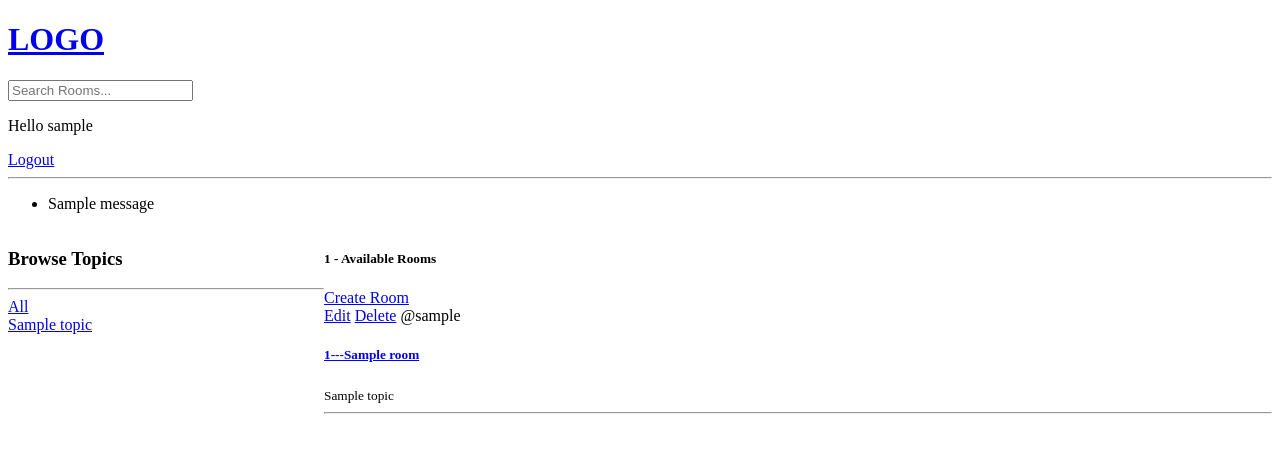
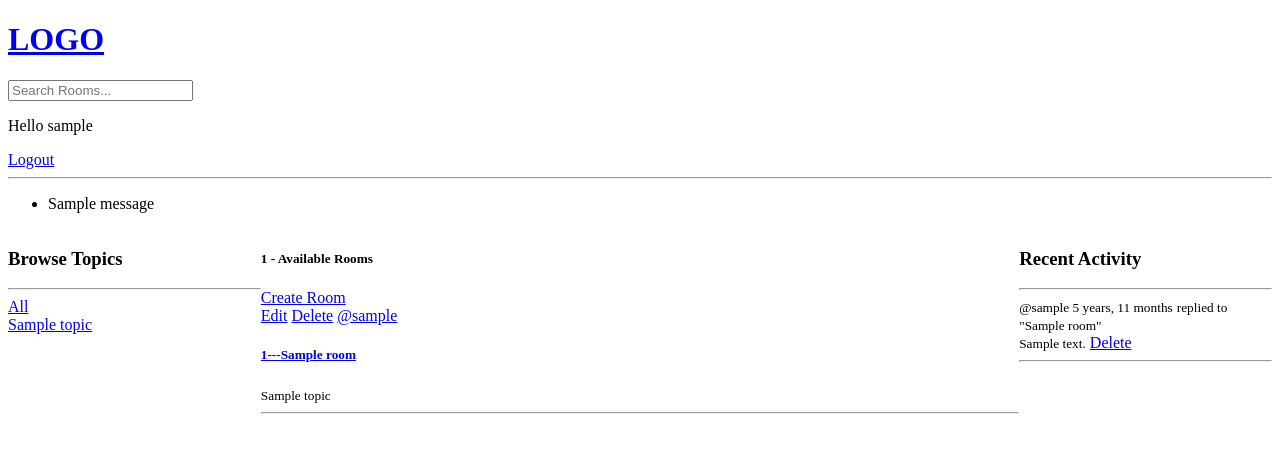
Before and after one commit to somtoochukwuichoku-vega/bud-study, a Django app: page / in a window 1280 px wide. Shown: the top 453 px of the page. Run offline with Django 5.2, Linux system fonts and the light colour scheme; a user stored in the database is signed in; tables that the repository leaves empty hold one stand-in row (values such as "Sample post"); one stand-in notice (Sample message) is shown.

Commit message:
add activities

```diff
--- a/budStudy/base/models.py
+++ b/budStudy/base/models.py
@@ -14,7 +14,7 @@ class Room(models.Model):
     topic=  models.ForeignKey(Topic, on_delete=models.SET_NULL, null=True)
     name = models.CharField(max_length=200)
     descrription = models.TextField(null=True,blank=True)
-    # participants =
+    participants = models.ManyToManyField(User, related_name='participants', blank=True)
     updated = models.DateTimeField(auto_now=True)
     created = models.DateTimeField(auto_now_add=True)
 
@@ -32,6 +32,8 @@ class message(models.Model):
     body = models.TextField()
     updated = models.DateTimeField(auto_now=True)
     created = models.DateTimeField(auto_now_add=True)
+    class Meta:
+        ordering=['-updated', 'created']
 
     def __str__(self):
         return self.body[0:50]
--- /dev/null
+++ b/budStudy/base/templates/base/activity_component.html
@@ -0,0 +1,13 @@
+<hr>
+{% for message in room_messages%}
+<div>
+    <small>@{{message.user}} {{message.created|timesince}}</small>
+    <small>replied to "{{message.room}}"</small>
+    <br>
+    <small>{{message}}</small>
+    {% if request.user == message.user %}
+    <a href="{%url 'delete-message' message.id%}">Delete</a>
+    {% endif %}
+    <hr>
+</div>
+{% endfor %}
--- /dev/null
+++ b/budStudy/base/templates/base/feed_components.html
@@ -0,0 +1,22 @@
+<div>
+    {% for room in rooms %}
+    <div>
+        {% if request.user == room.host %}
+        <a href="{%url 'update-room' room.id %}">Edit</a>
+        <a href="{%url 'delete-room' room.id %}">Delete</a>
+        {%endif%}
+        <a href="{%url 'user-profile' room.host.id %}">@{{room.host.username}}</a>
+            <h5>
+                <!-- <a href="/room/{{room.id}}">
+                        {{room.id}}---{{room.name}}+
+                    </a> -->
+
+                <a href="{%url 'roomUrl' room.id%}">
+                    {{room.id}}---{{room.name}}
+                </a>
+            </h5>
+            <small>{{room.topic.name}}</small>
+            <hr>
+    </div>
+    {% endfor %}
+</div>
--- a/budStudy/base/templates/base/home.html
+++ b/budStudy/base/templates/base/home.html
@@ -4,49 +4,24 @@
 <style>
     .home-container {
         display: grid;
-        grid-template-columns: 1fr 3fr;
+        grid-template-columns: 1fr 3fr 1fr;
     }
 </style>
 <div class="home-container">
     <div>
-        <h3>Browse Topics</h3>
-        <hr>
-        <div>
-            <a href="{%url 'home' %}">All</a>
-        </div>
-        {% for topic in topics %}
-        <div>
-            <a href="{%url 'home' %}?q={{topic.name}}">{{topic.name}}</a>
-        </div>
-        {% endfor %}
+        {% include 'base/topics_components.html'%}
     </div>
 
     <div>
         <h5>{{room_count}} - Available Rooms</h5>
 
         <a href="{%url 'create-room'%}">Create Room</a>
-        <div>
-            {% for room in rooms %}
-            <div>
-                {% if request.user == room.host %}
-                <a href="{%url 'update-room' room.id %}">Edit</a>
-                <a href="{%url 'delete-room' room.id %}">Delete</a>
-                {%endif%}
-                <span>@{{room.host.username}}</span>
-                <h5>
-                    <!-- <a href="/room/{{room.id}}">
-                        {{room.id}}---{{room.name}}+
-                    </a> -->
+        {% include 'base/feed_components.html'%}
 
-                    <a href="{%url 'roomUrl' room.id%}">
-                        {{room.id}}---{{room.name}}
-                    </a>
-                </h5>
-                <small>{{room.topic.name}}</small>
-                <hr>
-            </div>
-            {% endfor %}
-        </div>
+    </div>
+    <div>
+        <h3>Recent Activity</h3>
+        {%include 'base/activity_component.html'%}
     </div>
 
 </div>
--- /dev/null
+++ b/budStudy/base/templates/base/topics_components.html
@@ -0,0 +1,10 @@
+<h3>Browse Topics</h3>
+<hr>
+<div>
+    <a href="{%url 'home' %}">All</a>
+</div>
+{% for topic in topics %}
+<div>
+    <a href="{%url 'home' %}?q={{topic.name}}">{{topic.name}}</a>
+</div>
+{% endfor %}
--- a/budStudy/base/urls.py
+++ b/budStudy/base/urls.py
@@ -10,9 +10,12 @@ urlpatterns = [
 
     path('', views.home, name='home'),
     path('room/<str:pk>/', views.room, name='roomUrl'),
+     path('profile/<str:pk>/', views.profile, name='user-profile'),
 
     path('create-room/', views.createRoom, name='create-room'),
     path('update-room/<str:pk>/', views.UpdateRoom, name='update-room'),
     path('delete-room/<str:pk>/', views.DeleteRoom, name='delete-room'),
+    path('delete-message/<str:pk>/', views.DeleteMessage, name='delete-message'),
+
 
 ]
--- a/budStudy/base/views.py
+++ b/budStudy/base/views.py
@@ -8,7 +8,8 @@ from django.db.models import Q
 from django.contrib.auth.models import User
 from django.contrib.auth import authenticate,login,logout
 from django.contrib.auth.forms import UserCreationForm
-from .models import Room, Topic
+from budStudy.base.models import message
+from .models import Room, Topic, message
 from .forms import RoomForm
 
 # rooms = [
@@ -79,8 +80,9 @@ def home(request):
     topics =Topic.objects.all()
     # When rooms starts growing , learn how to filter topics by different things
     room_count = rooms.count()
+    room_messages = message.objects.filter(Q(room__name__icontains = q))
 
-    context = {'rooms':rooms, 'topics':topics,'room_count':room_count }
+    context = {'rooms':rooms, 'topics':topics,'room_count':room_count,'room_messages':room_messages }
 
     return render(request, 'base/home.html', context)
 
@@ -91,10 +93,28 @@ def room(request,pk):
     #         room = i
     room = Room.objects.get(id=pk)
 
-    messages = Room.message_set.all()
+    room_messages = room.message_set.all()
+    participants = room.participants.all()
 
-    context = {'room':room, 'messages':messages}
+    if request.method == 'POST':
+        new_message = message.objects.create(
+            user = request.user,
+            room=room,
+            body=request.POST.get('body')
+        )
+        room.participants.add(request.user)
+        return redirect('roomUrl', pk=room.id)
+
+    context = {'room':room, 'room_messages': room_messages, 'participants':participants}
     return render(request, 'base/room.html', context)
+
+def profile(request,pk):
+    user = User.objects.get(id=pk)
+    rooms = user.room_set.all()
+    room_messages = user.message_set.all()
+    topics = Topic.objects.all()
+    context = {'user':user,'rooms':rooms, 'topics':topics}
+    return render(request, 'base/profile.html', context)
 
 @login_required(login_url='login')
 def createRoom(request):
@@ -137,3 +157,14 @@ def DeleteRoom(request,pk):
         room.delete()
         return redirect('home')
     return render(request, 'base/delete.html', {'obj':room})
+
+@login_required(login_url='login')
+def DeleteMessage(request,pk):
+    delMessage = message.objects.get(id=pk)
+    if request.user != delMessage.user:
+        return HttpResponse('You are not allowed here')
+
+    if request.method == 'POST':
+        delMessage.delete()
+        return redirect('home')
+    return render(request, 'base/delete.html', {'obj':delMessage})
```
Also changed, not shown: budStudy/base/templates/base/profile.html (added, +25 -0 lines), budStudy/base/templates/base/room.html (+35 -2 lines), budStudy/base/migrations/0003_alter_room_options_room_participants.py (added).
